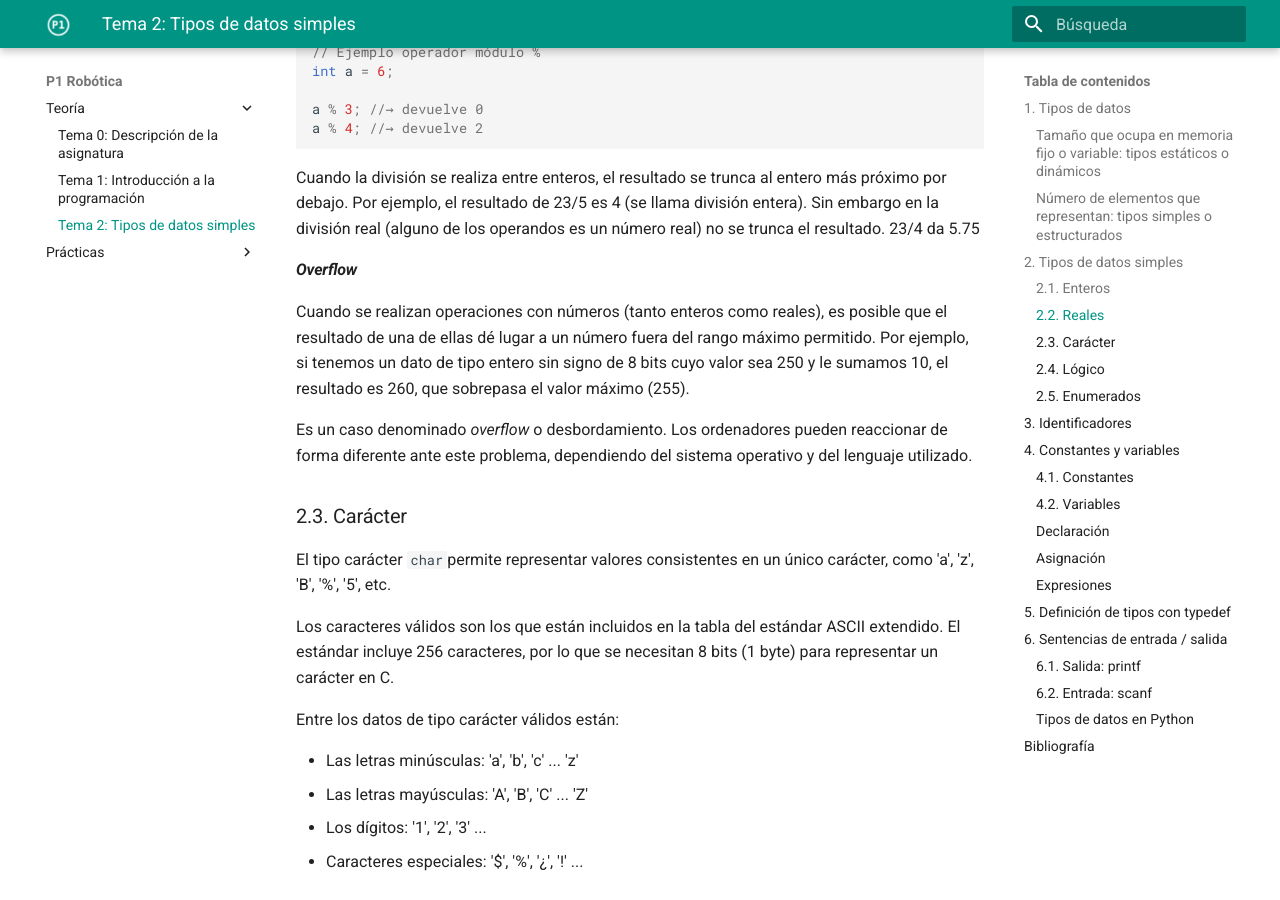
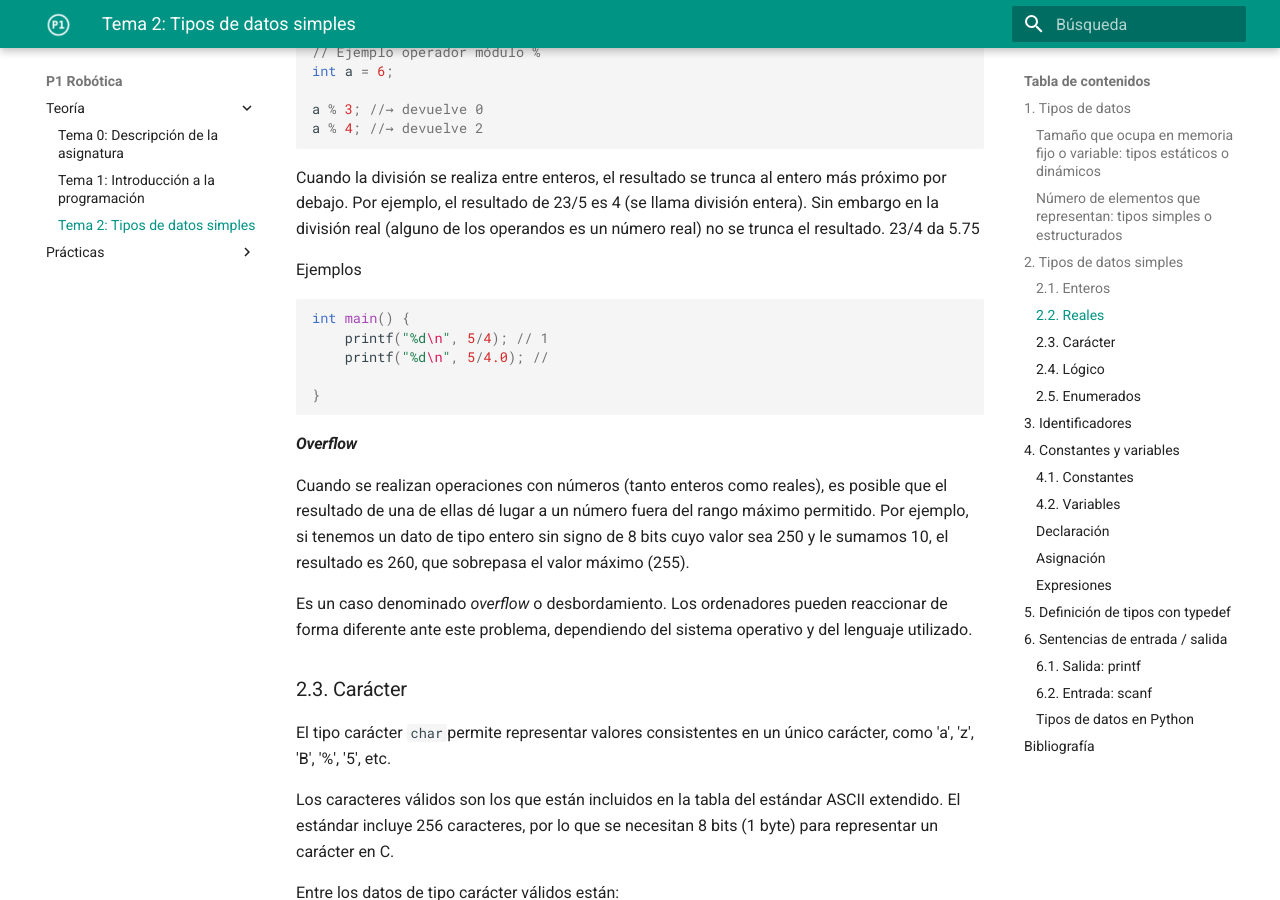
Before and after one commit to cpomares/p1-robotica, an MkDocs documentation site: the page built from docs/Teoria/tema02-tipos-de-datos-simples/tema02-tipos-de-datos-simples.md, in a window 1280 px wide and 900 px high, scrolled down 4069 px. Built offline with MkDocs 1.6.1 and Material for MkDocs 9.7.7, drawn with Linux system fonts in a browser that asks for light colours.

Commit message:
Práctica 1

```diff
--- a/docs/Teoria/tema02-tipos-de-datos-simples/tema02-tipos-de-datos-simples.md
+++ b/docs/Teoria/tema02-tipos-de-datos-simples/tema02-tipos-de-datos-simples.md
@@ -152,6 +152,16 @@ a % 4; //→ devuelve 2
 ~~~
 
 Cuando la división se realiza entre enteros, el resultado se trunca al entero más próximo por debajo. Por ejemplo, el resultado de 23/5 es 4 (se llama división entera). Sin embargo en la división real (alguno de los operandos es un número real) no se trunca el resultado. 23/4 da 5.75
+
+Ejemplos
+
+~~~c
+int main() {
+    printf("%d\n", 5/4); // 1
+    printf("%d\n", 5/4.0); //
+
+}
+~~~
 
 #### *Overflow*
 
```
